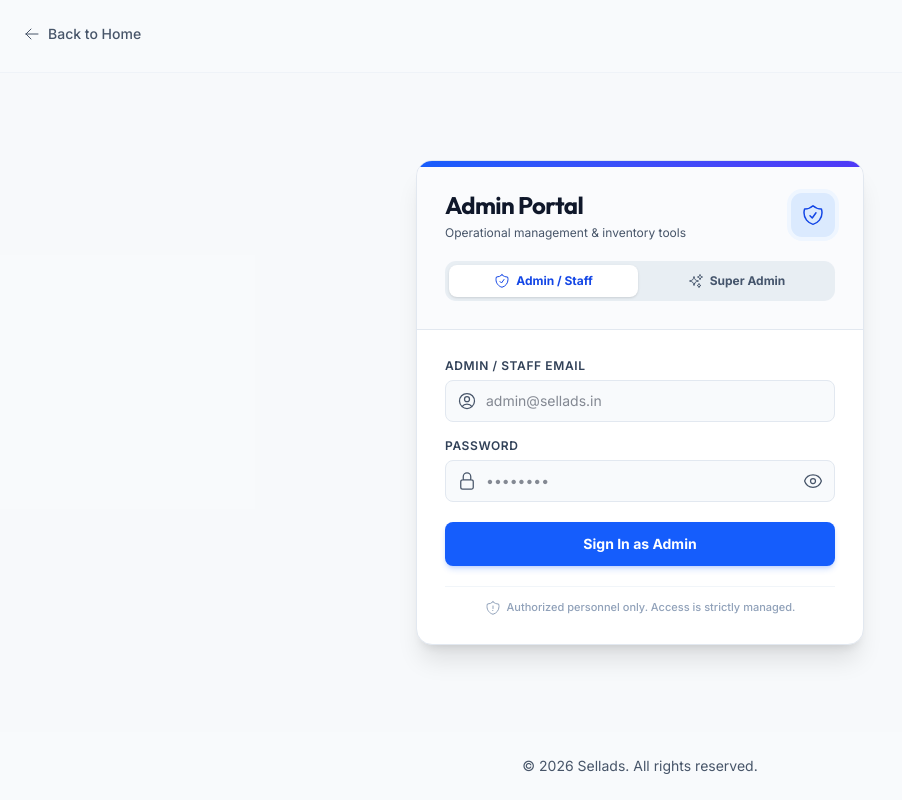
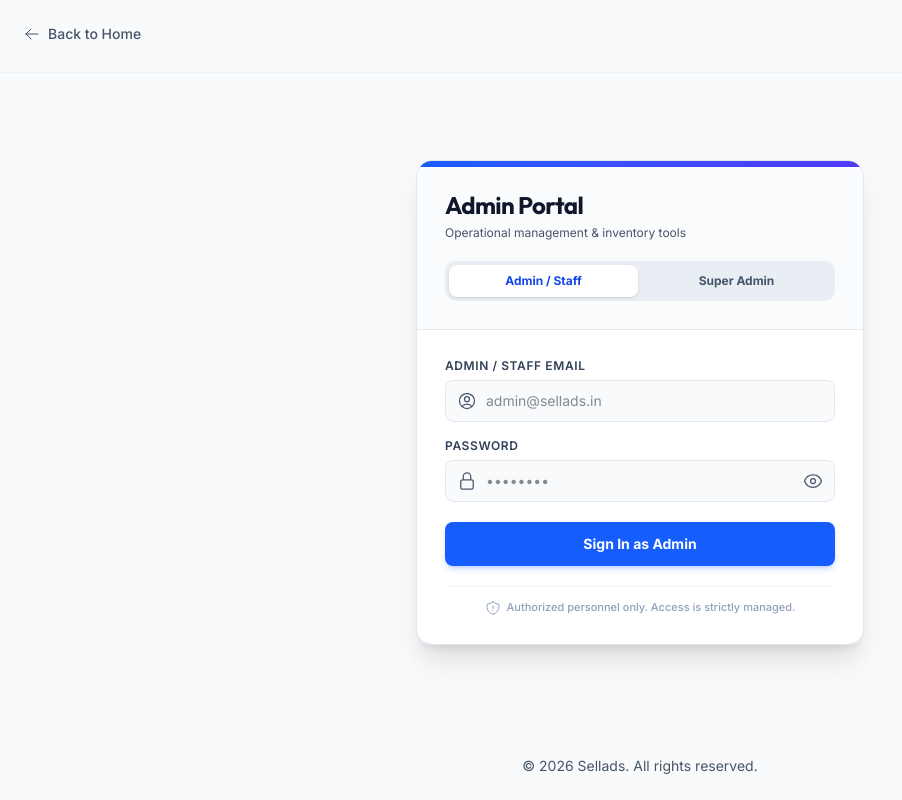
Before and after one commit to 9125aditya/Hording-dashboard, a Next.js app: page /login in a window 1280 px wide. Shown: the whole page, without its empty margins (0-902 px from the left). Built offline with nearby package versions, Linux system fonts and the light colour scheme.

Commit message:
Remove shield and sparkles icons from login page

```diff
--- a/src/app/(auth)/login/page.tsx
+++ b/src/app/(auth)/login/page.tsx
@@ -7,8 +7,6 @@ import {
   UserCircleIcon,
   EyeIcon,
   EyeSlashIcon,
-  ShieldCheckIcon,
-  SparklesIcon,
   ShieldExclamationIcon
 } from "@heroicons/react/24/outline";
 
@@ -54,18 +52,6 @@ export default function LoginPage() {
                 : "Operational management & inventory tools"}
             </p>
           </div>
-
-          <div className={`h-11 w-11 rounded-xl flex items-center justify-center transition-all ${
-            loginType === "super_admin"
-              ? "bg-purple-100 text-purple-700 ring-4 ring-purple-50"
-              : "bg-blue-100 text-blue-700 ring-4 ring-blue-50"
-          }`}>
-            {loginType === "super_admin" ? (
-              <SparklesIcon className="h-6 w-6" />
-            ) : (
-              <ShieldCheckIcon className="h-6 w-6" />
-            )}
-          </div>
         </div>
 
         {/* 2 Role Options: Admin vs Super Admin */}
@@ -77,13 +63,12 @@ export default function LoginPage() {
               setLoginType("admin");
               setError(null);
             }}
-            className={`flex items-center justify-center gap-1.5 py-2 px-3 rounded-lg text-xs font-bold transition-all cursor-pointer ${
+            className={`flex items-center justify-center py-2 px-3 rounded-lg text-xs font-bold transition-all cursor-pointer ${
               loginType === "admin"
                 ? "bg-white text-blue-700 shadow-sm"
                 : "text-slate-600 hover:text-slate-900"
             }`}
           >
-            <ShieldCheckIcon className="h-4 w-4" />
             <span>Admin / Staff</span>
           </button>
 
@@ -94,13 +79,12 @@ export default function LoginPage() {
               setLoginType("super_admin");
               setError(null);
             }}
-            className={`flex items-center justify-center gap-1.5 py-2 px-3 rounded-lg text-xs font-bold transition-all cursor-pointer ${
+            className={`flex items-center justify-center py-2 px-3 rounded-lg text-xs font-bold transition-all cursor-pointer ${
               loginType === "super_admin"
                 ? "bg-gradient-to-r from-purple-700 to-indigo-700 text-white shadow-sm"
                 : "text-slate-600 hover:text-slate-900"
             }`}
           >
-            <SparklesIcon className="h-4 w-4" />
             <span>Super Admin</span>
           </button>
         </div>
```
